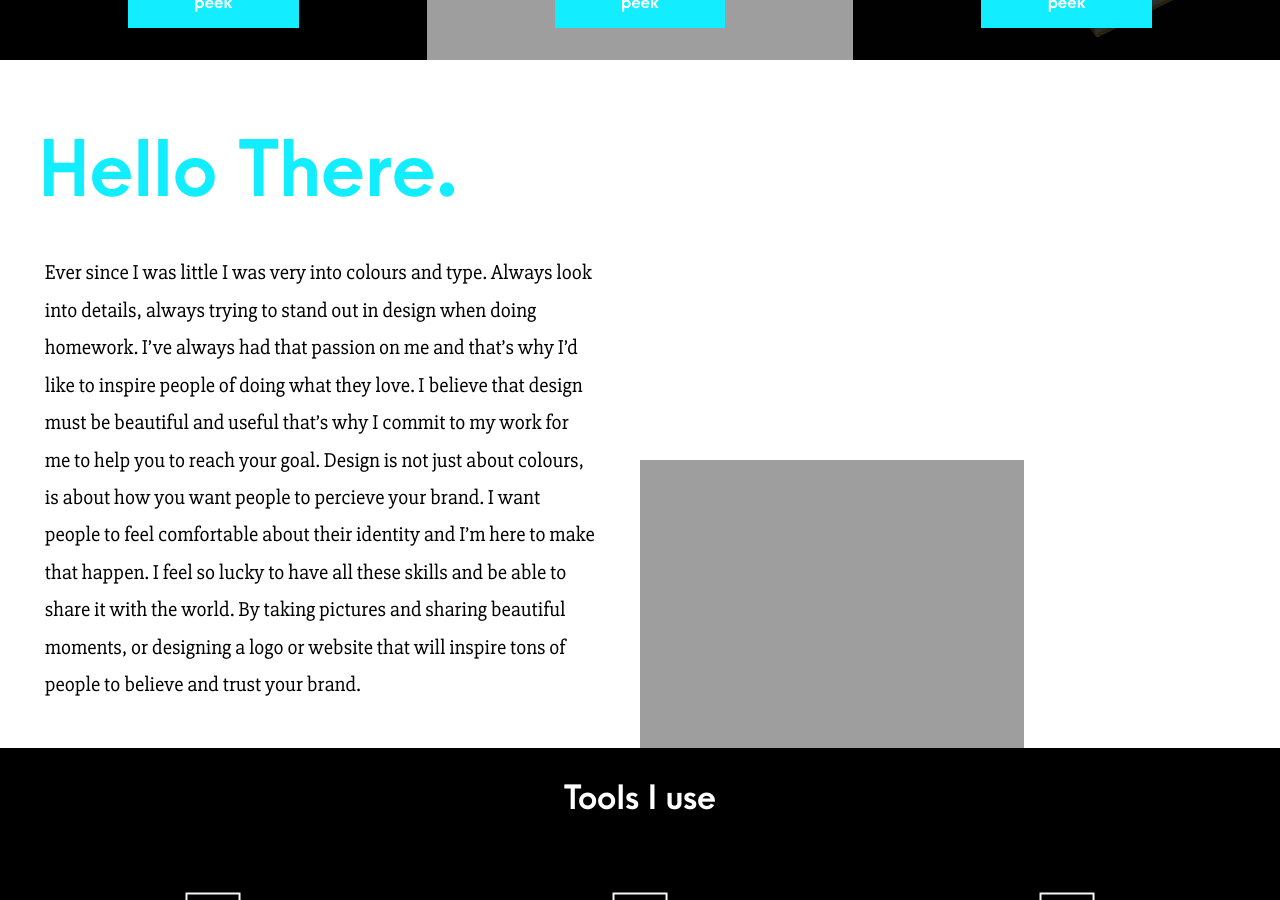
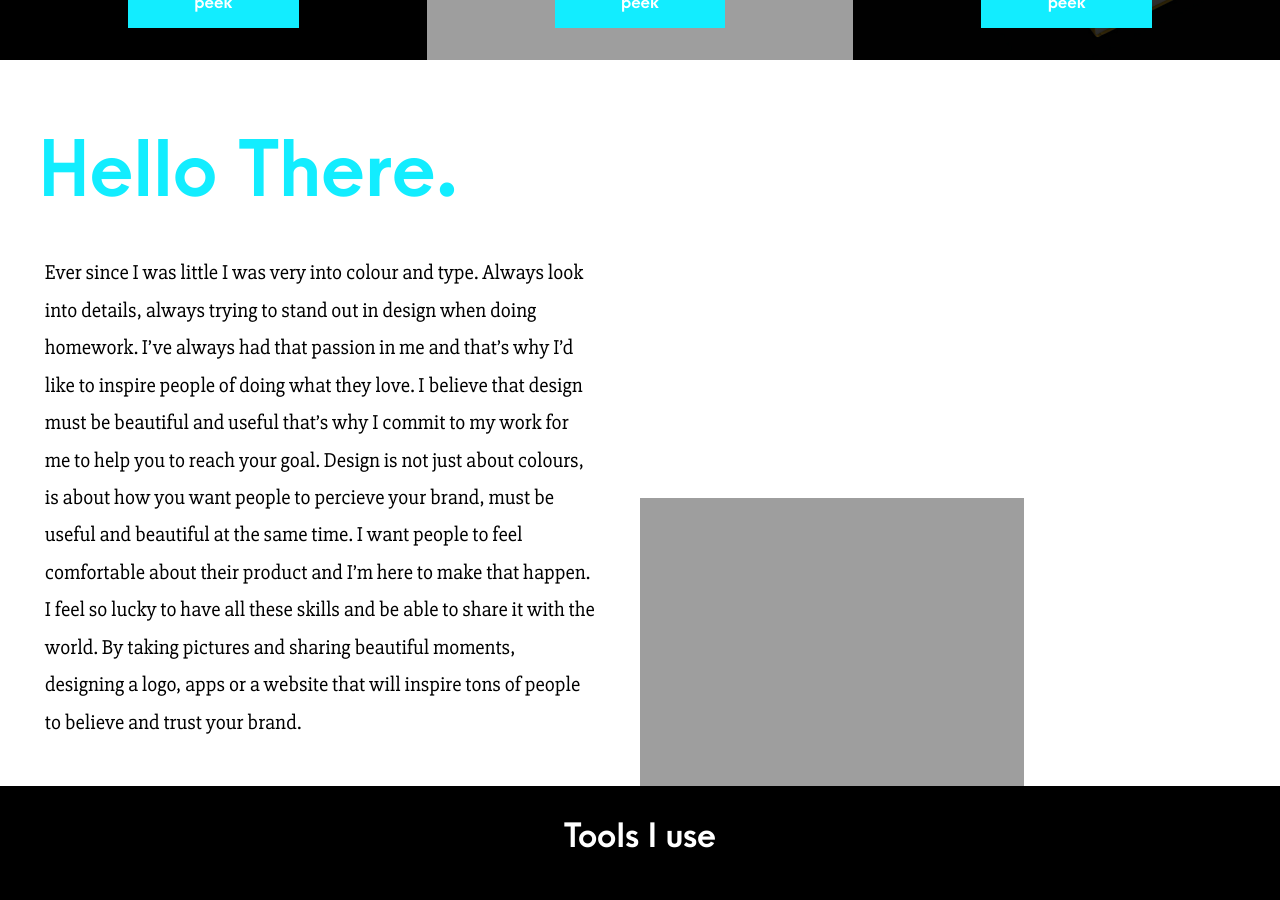
Before and after one commit to valeriagamiz/portfoliogamizvaleria, a Jekyll site: the page built from index.html, in a window 1280 px wide and 900 px high, scrolled down 1178 px. Built offline with Jekyll 4.4.1, drawn with Linux system fonts in a browser that asks for light colours.

Commit message:
Edit text Index

```diff
--- a/index.html
+++ b/index.html
@@ -44,7 +44,7 @@ a product.</p>
 
       <div class="unit gutter unit-s-1 unit-m-1-2 unit-l-1-2 unit-xl-1-2">
         <h3 class="h3blue"> Hello There.</h3> <br>
-        <p itemprop="description">Ever since I was little I was very into colours and type. Always look into details, always trying to stand out in design when doing homework. I’ve always had that passion on me and that’s why I’d like to inspire people of doing what they love. I believe that design must be beautiful and useful that’s why I commit to my work for me to help you to reach your goal.  Design is not just about colours, is about how you want people to percieve your brand. I want people to feel comfortable about their identity and I’m here to make that happen. I feel so lucky to have all these skills and be able to share it with the world. By taking pictures and sharing beautiful moments, or designing a logo or website that will inspire tons of people to believe and trust your brand.</p>
+        <p itemprop="description">Ever since I was little I was very into colour and type. Always look into details, always trying to stand out in design when doing homework. I’ve always had that passion in me and that’s why I’d like to inspire people of doing what they love. I believe that design must be beautiful and useful that’s why I commit to my work for me to help you to reach your goal.  Design is not just about colours, is about how you want people to percieve your brand, must be useful and beautiful at the same time. I want people to feel comfortable about their product and I’m here to make that happen. I feel so lucky to have all these skills and be able to share it with the world. By taking pictures and sharing beautiful moments, designing a logo, apps or a website that will inspire tons of people to believe and trust your brand.</p>
       </div>
 
       <div class="unit unit-s-1 unit-m-1-2 unit-l-1-2 unit-xl-1-2">
```
